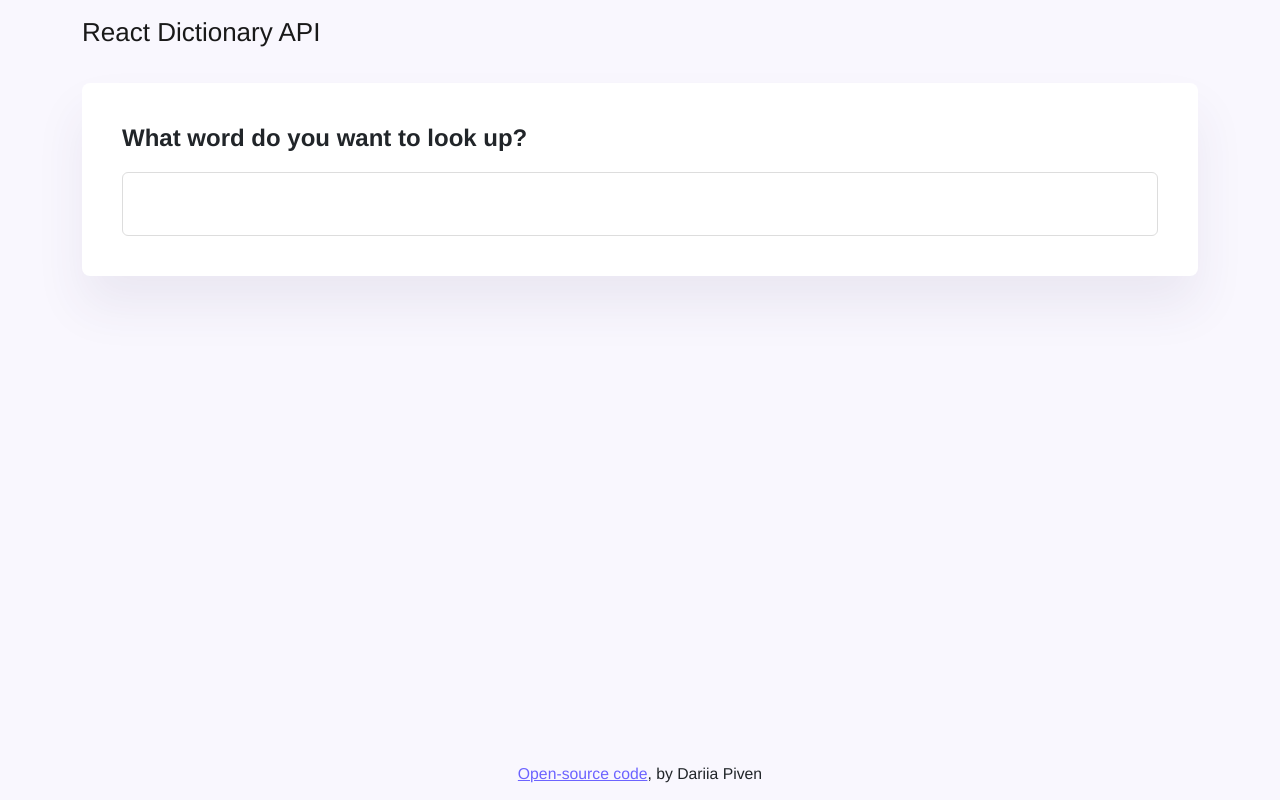
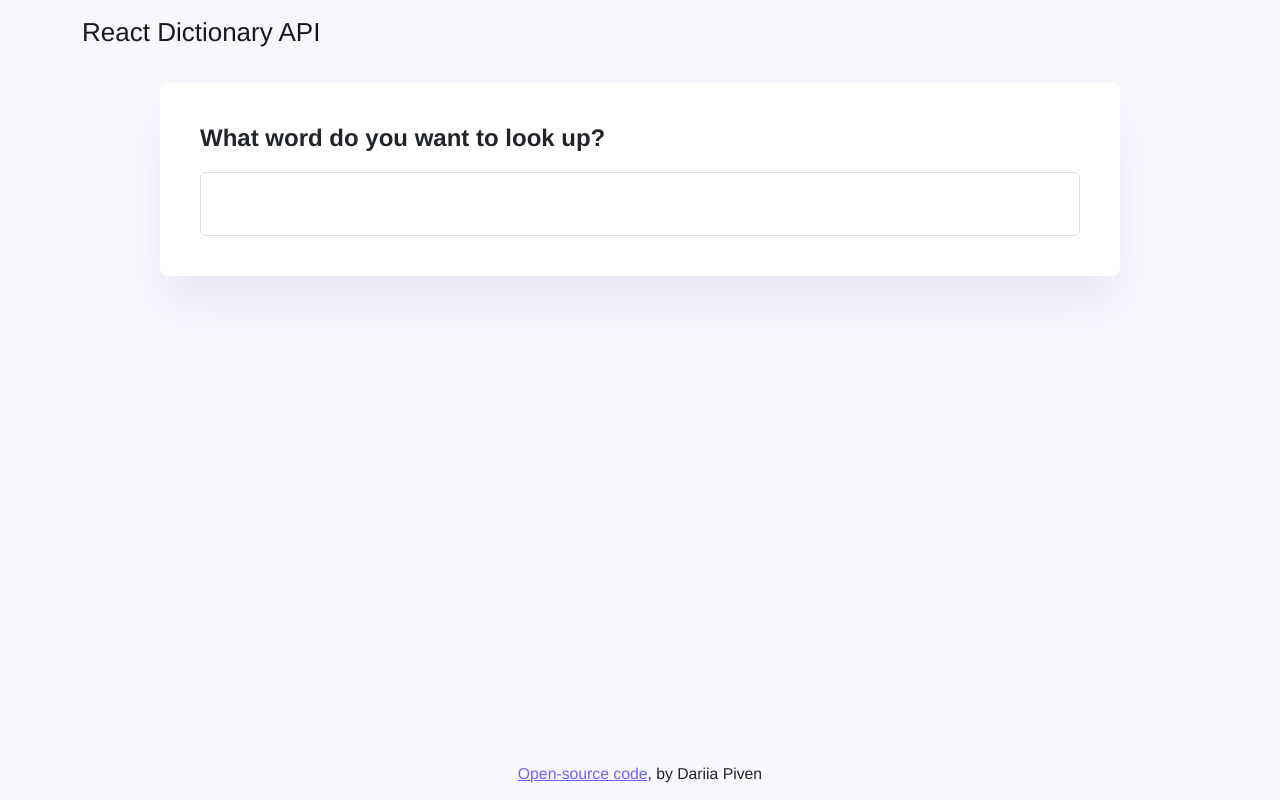
Before and after one commit to dashacherednichenko/react-dictionary, a React (Create React App) app: page / in a window 1280 px wide. Built offline with nearby package versions, Linux system fonts and the light colour scheme.

Commit message:
add some style

```diff
--- a/src/Dictionary.css
+++ b/src/Dictionary.css
@@ -1,3 +1,8 @@
+.Dictionary {
+    max-width: 960px;
+    margin: 0 auto;
+}
+
 .Dictionary section {
     box-shadow: 0 30px 50px rgb(65 50 100 / 8%);
     border-radius: 8px;
```
